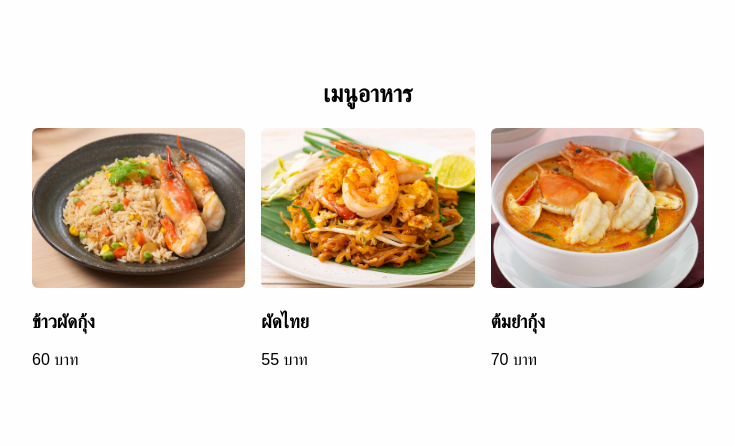
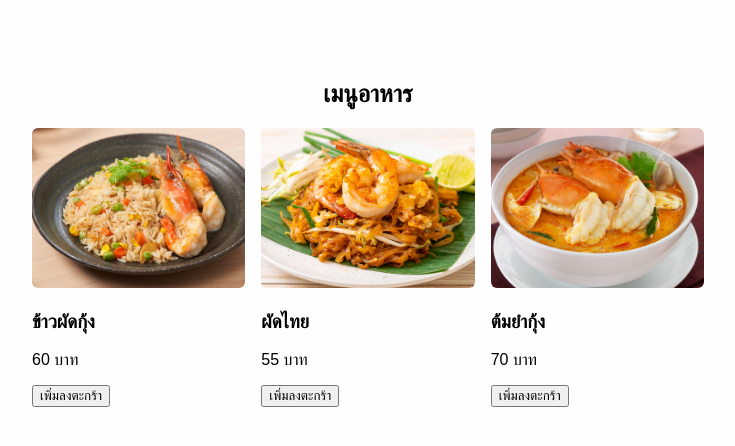
Before and after one commit to Setsukun1997/Food-order-sim, a React (Vite) app in the folder frontend/: page / in a window 1280 px wide. Shown: the top 446 px of the page, without its empty margins (272-1007 px from the left). Built offline with nearby package versions, Linux system fonts and the light colour scheme; sample sign-in values are in the browser's storage.

Commit message:
Update Menu.jsx

```diff
--- a/frontend/src/pages/Menu.jsx
+++ b/frontend/src/pages/Menu.jsx
@@ -23,6 +23,10 @@ export default function Menu() {
             <div className="menu-info">
               <h3>{item.name}</h3>
               <p>{item.price} บาท</p>
+              <button className="menu-button" onClick={() => handleAddToCart(item)}>
+  เพิ่มลงตะกร้า
+</button>
+
             </div>
           </div>
         ))}
```
